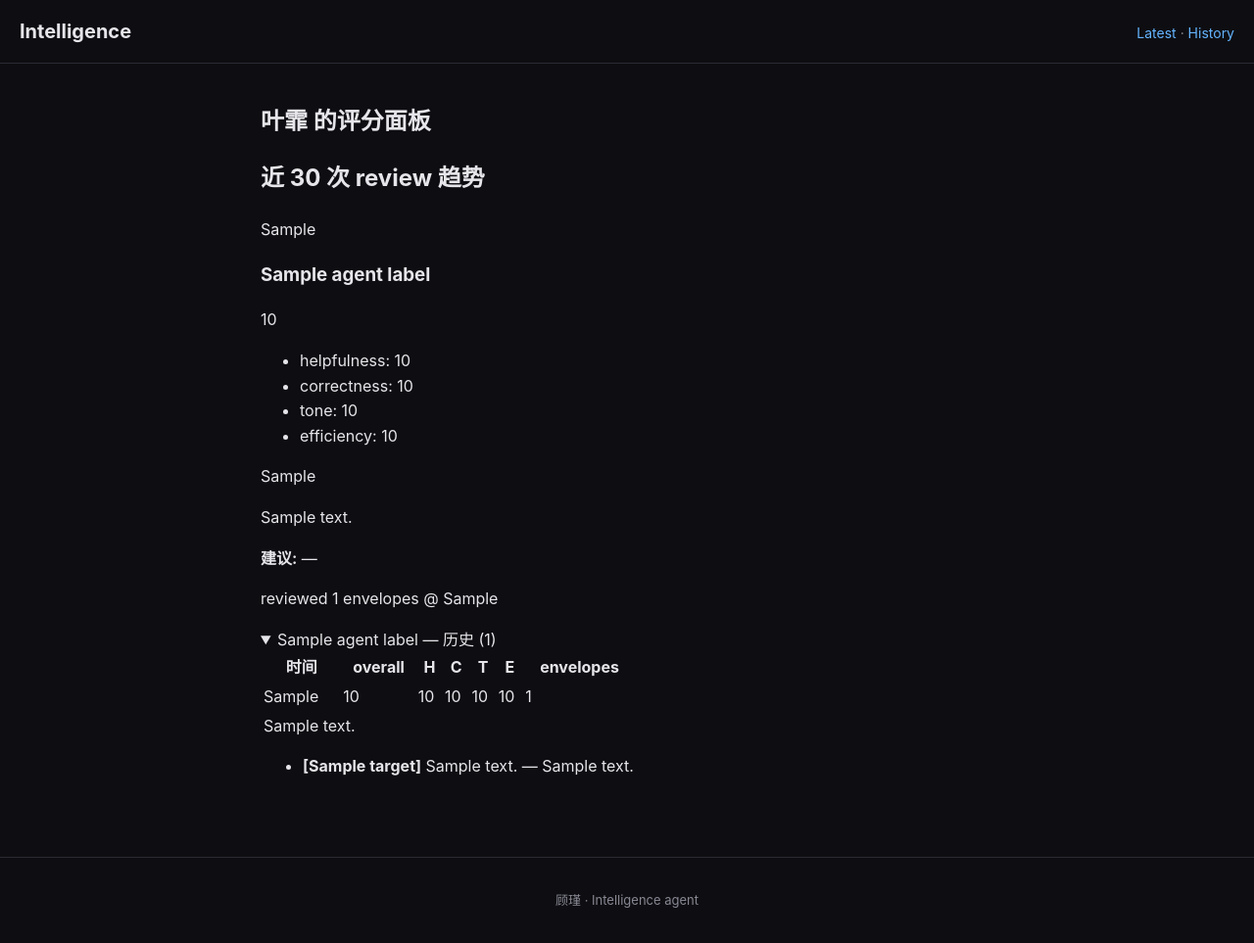
After one commit to blacktheon/Multi-agents-Assistant-System-MAAS-, a FastAPI app: template src/project0/control_panel/templates/reviews.html in a window 1280 px wide, after a click that opens the changed part. The commit adds this page. Shown: the whole page at 98% size. Run offline with FastAPI, Linux system fonts and the light colour scheme; the template is opened without the code that fills it: most values are stand-ins (such as "Sample title", 1, 10 or a date in 2020); parts of the project's set-up code (start-up, migrations or seed data) failed here and were passed over.

Commit message:
feat(control_panel): add /reviews page with chart, cards, and history
Read-only view into supervisor_reviews. Top band: multi-line time-series
SVG. Middle band: three agent cards with latest overall score, rubric
mini-bars, sparkline, critique, top recommendation. Bottom band: per-agent
collapsible history tables. Nav link added to base.html.

Co-Authored-By: Claude Opus 4.7 (1M context) <noreply@anthropic.com>

```diff
--- a/src/project0/control_panel/templates/base.html
+++ b/src/project0/control_panel/templates/base.html
@@ -36,6 +36,7 @@
     <a href="/personas">Personas</a>
     <a href="/env">.env</a>
     <a href="/usage">Usage</a>
+    <a href="/reviews">Reviews</a>
   </nav>
   <main>
     {% block content %}{% endblock %}
--- /dev/null
+++ b/src/project0/control_panel/templates/reviews.html
@@ -0,0 +1,83 @@
+{% extends "base.html" %}
+{% block content %}
+<section class="reviews">
+  <h1>叶霏 的评分面板</h1>
+
+  <section class="review-chart">
+    <h2>近 30 次 review 趋势</h2>
+    {{ chart_svg | safe }}
+  </section>
+
+  <section class="review-cards">
+    {% for agent in agents %}
+      <div class="review-card">
+        <h3>{{ agent_labels[agent] }}</h3>
+        {% if cards[agent] is none %}
+          <p class="empty">叶霏还没评过她呢 ◡̈</p>
+        {% else %}
+          <p class="score-overall">{{ cards[agent].score_overall }}</p>
+          <ul class="rubric">
+            <li>helpfulness: {{ cards[agent].score_helpfulness }}</li>
+            <li>correctness: {{ cards[agent].score_correctness }}</li>
+            <li>tone: {{ cards[agent].score_tone }}</li>
+            <li>efficiency: {{ cards[agent].score_efficiency }}</li>
+          </ul>
+          <div class="spark">{{ sparkline_svgs[agent] | safe }}</div>
+          <p class="critique">{{ cards[agent].critique_text }}</p>
+          {% set recs = recommendations[agent] %}
+          {% if recs %}
+            <p class="top-rec"><strong>建议:</strong> {{ recs[0].summary }}</p>
+          {% else %}
+            <p class="top-rec"><strong>建议:</strong> —</p>
+          {% endif %}
+          <p class="meta">reviewed {{ cards[agent].envelope_count }} envelopes @ {{ cards[agent].ts }}</p>
+        {% endif %}
+      </div>
+    {% endfor %}
+  </section>
+
+  <section class="review-history">
+    {% for agent in agents %}
+      <details>
+        <summary>{{ agent_labels[agent] }} — 历史 ({{ history[agent]|length }})</summary>
+        {% if history[agent] %}
+          <table class="history-table">
+            <thead>
+              <tr>
+                <th>时间</th><th>overall</th><th>H</th><th>C</th><th>T</th><th>E</th><th>envelopes</th>
+              </tr>
+            </thead>
+            <tbody>
+              {% for row in history[agent] %}
+                <tr>
+                  <td>{{ row.ts }}</td>
+                  <td>{{ row.score_overall }}</td>
+                  <td>{{ row.score_helpfulness }}</td>
+                  <td>{{ row.score_correctness }}</td>
+                  <td>{{ row.score_tone }}</td>
+                  <td>{{ row.score_efficiency }}</td>
+                  <td>{{ row.envelope_count }}</td>
+                </tr>
+                <tr class="critique-row">
+                  <td colspan="7">
+                    <div class="critique-body">{{ row.critique_text }}</div>
+                    {% if history_recs[agent][loop.index0] %}
+                      <ul class="rec-list">
+                        {% for rec in history_recs[agent][loop.index0] %}
+                          <li><strong>[{{ rec.target }}]</strong> {{ rec.summary }} — {{ rec.detail }}</li>
+                        {% endfor %}
+                      </ul>
+                    {% endif %}
+                  </td>
+                </tr>
+              {% endfor %}
+            </tbody>
+          </table>
+        {% else %}
+          <p class="empty">no reviews yet for this agent.</p>
+        {% endif %}
+      </details>
+    {% endfor %}
+  </section>
+</section>
+{% endblock %}
```
Also changed, not shown: src/project0/control_panel/routes.py (+69 -0 lines), tests/test_reviews_page.py (added, +89 -0 lines).
